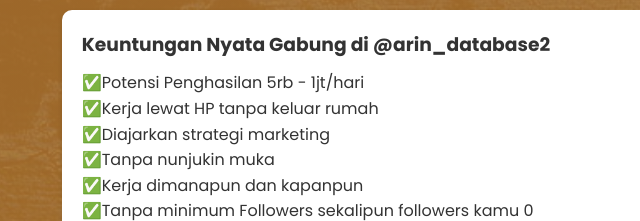
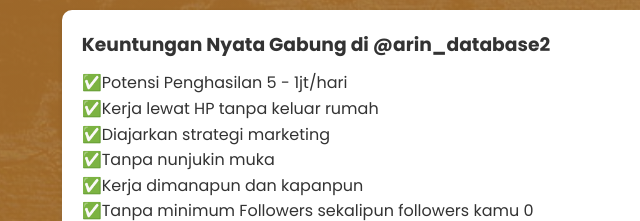
Before and after one commit to rablink/arin_database2, a plain HTML site: page index.html in a window 1280 px wide. Shown: the part 895-1116 px from the top of the page, 190-830 px from the left. Drawn offline with nearby package versions, Linux system fonts and the light colour scheme.

Commit message:
Update index.html

```diff
--- a/index.html
+++ b/index.html
@@ -383,7 +383,7 @@ Untuk info lebih lengkap akan di jelaskan setelah FIX GABUNG 😇</p>
       <div class="card">
         <h3>Keuntungan Nyata Gabung di @arin_database2 </h3>
 
-<p>✅Potensi Penghasilan 5rb - 1jt/hari</p>
+<p>✅Potensi Penghasilan 5 - 1jt/hari</p>
 ✅Kerja lewat HP tanpa keluar rumah
 <p>✅Diajarkan strategi marketing</p>
 ✅Tanpa nunjukin muka
```
